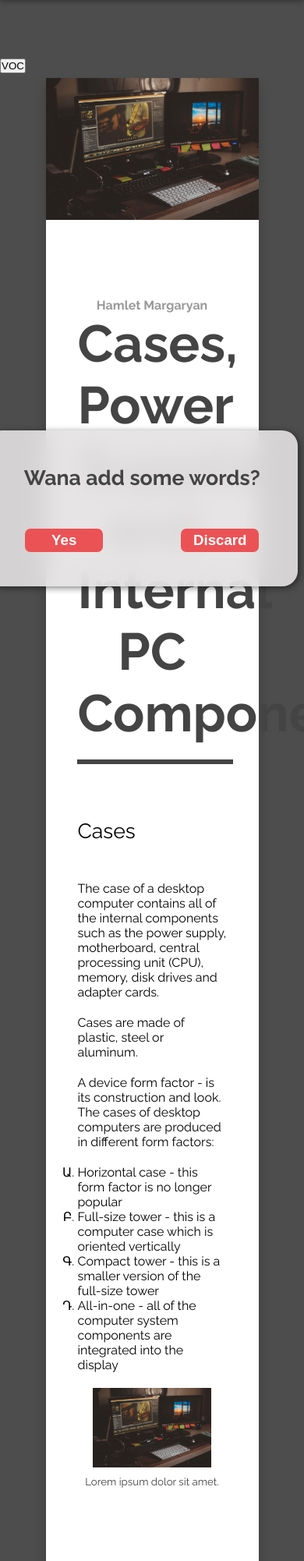
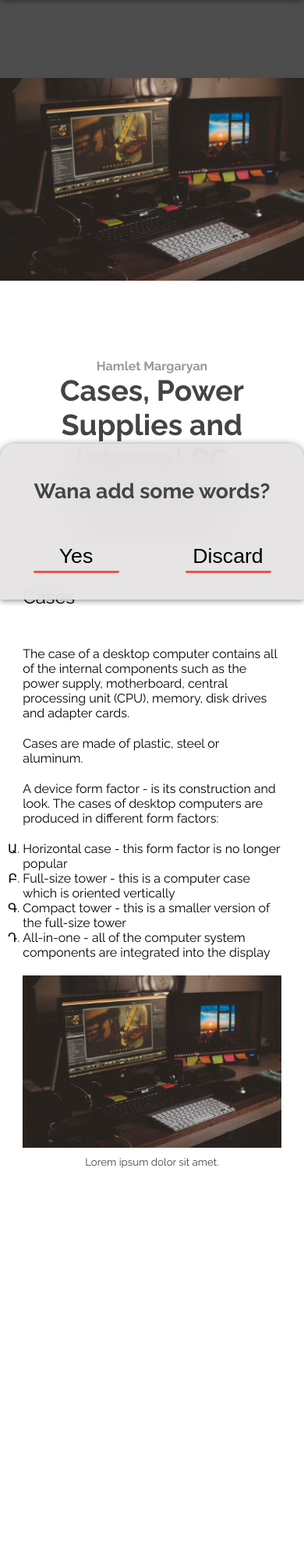
Before and after one commit to MrMargaryan/Youlang-articles, a PHP site: page / in a window 390 px wide; the page is wider, and only the part inside the window is pictured. Shown: the part 75-2077 px from the top of that part at 78% size. Run offline with PHP 8.4, Linux system fonts and the light colour scheme; some web fonts are replaced.

Commit message:
edited animation and buttons

```diff
--- a/site/index.php
+++ b/site/index.php
@@ -64,9 +64,9 @@
         </div>
     </footer> -->
 
-    <button class="open_voc_btn">VOC</button>
+    <!-- <button class="open_voc_btn voc_btn">VOC</button> -->
     <div class="vocabulary_box">
-        <button class="close_voc_btn">X</button>
+        <button class="close_voc_btn voc_btn">X</button>
         <!-- <a href="#" class="voc_button">voc</a> -->
     </div>
     <!-- <div class="box">Lorem ipsum dolor sit amet, consectetur adipiscing elit. Suspendisse placerat pellentesque placerat.</div> -->
--- a/site/script.js
+++ b/site/script.js
@@ -2,7 +2,11 @@ $(document).ready(function() {
 
     /* MODAL WINDOW REMOVE */
     $(".discard").on("click", function() {
-        $(".modal_window").hide("fade", 250);
+        if($(window).width() >= 750) {
+            $(".modal_window").hide("fade", 250);
+        } else {
+            $(".modal_window").hide("slide", { direction: "down", easing: "easeOutBounce" }, 470);
+        }
     });
 
     /* OPEN VOCABULARY BUTTON */
--- a/site/style.css
+++ b/site/style.css
@@ -45,21 +45,36 @@ body {
     content: none;
 }
 
-.modal_window button.button {
+
+
+.modal_window button {
     display: block;
-    width: 100px;
-    height: 30px;
+    border: none;
+    box-sizing: border-box;
+    height: 40px;
+    width: 110px;
+    background: none;
+    color: #000;
+    font-size: 20pt;
+    border-bottom: solid 3px rgba(235, 82, 85, 1);
+    border-radius: 2px;
+    transition: border .3s;
+    font-weight: 400;
+}
+
+.modal_window button:hover {
+    border: none;
     background-color: rgba(235, 82, 85, 1);
-    border-radius: 7px;
-    margin: 0;
-    color: white;
-    display: flex;
-    align-items: center;
-    justify-content: center;
-    font-weight: 700;
-    text-decoration: none;
-    font-size: 14pt;
-    border: none;
+    color: #fff;
+    border-radius: 15px;
+    transition: background .3s;
+}
+
+.modal_window button:active {
+    color: #000;
+    border: solid 3px rgba(235, 82, 85, 1);
+    background: none;
+    transition: border .3s;
 }
 
 .modal_window .row {
@@ -101,6 +116,8 @@ a.link.active {
     border-bottom-left-radius: 2px;
     border-bottom-right-radius: 2px;
 }
+
+
 
 header .row>a {
     margin: 0;
@@ -286,3 +303,85 @@ ul {
     border-color: transparent white;
     border-style: solid;
 }
+
+@media screen and (max-width: 1200px) {
+    /* body {
+        padding: 50px;
+    } */
+
+    main {
+        width: 90%;
+    }
+
+    .article {
+        width: 90%;
+        margin: 0 auto;
+        display: flex;
+        flex-direction: column;
+    }
+
+    h1 {
+        font-size: 52pt;
+    }
+
+    h2 {
+        font-size: 24pt;
+    }
+
+    p {
+        font-size: 16pt;
+    }
+
+    ul {
+        font-size: 16pt;
+    }
+}
+
+@media screen and (max-width: 750px) {
+    .modal_window {
+        width: 100%;
+        height: 200px;
+        box-sizing: border-box;
+        bottom: 0;
+        right: 0;
+        z-index: 999;
+        display: flex;
+        flex-direction: column;
+        position: fixed;
+        background-color: rgba(228, 225, 225, .9);
+        backdrop-filter: blur(15px);
+        -webkit-backdrop-filter: blur(15px);
+        border-radius: 20px;
+        border-bottom-left-radius: 0px;
+        border-bottom-right-radius: 0px;
+        box-shadow: 0px 1px 8px rgba(0, 0, 0, .5);
+    }
+
+    main {
+        width: 100%;
+    }
+
+    .article {
+        width: 85%;
+    }
+
+    h1 {
+        font-size: 28pt;
+    }
+
+    h2 {
+        font-size: 18pt;
+    }
+
+    p {
+        font-size: 12pt;
+    }
+
+    ul {
+        font-size: 12pt;
+    }
+
+    .article_img {
+        width: 100%;
+    }
+}
```
